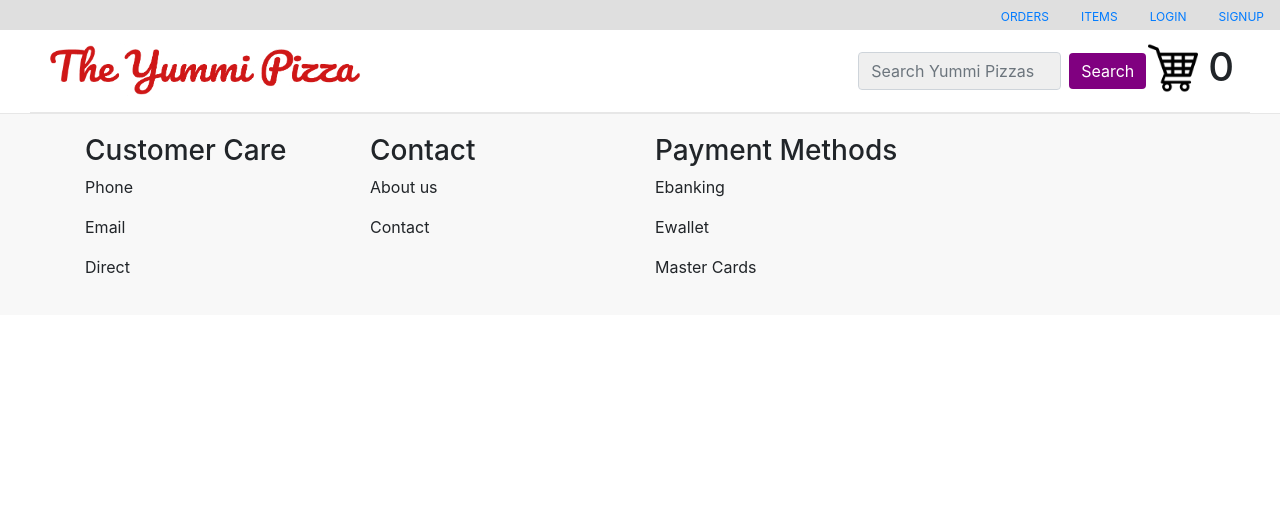
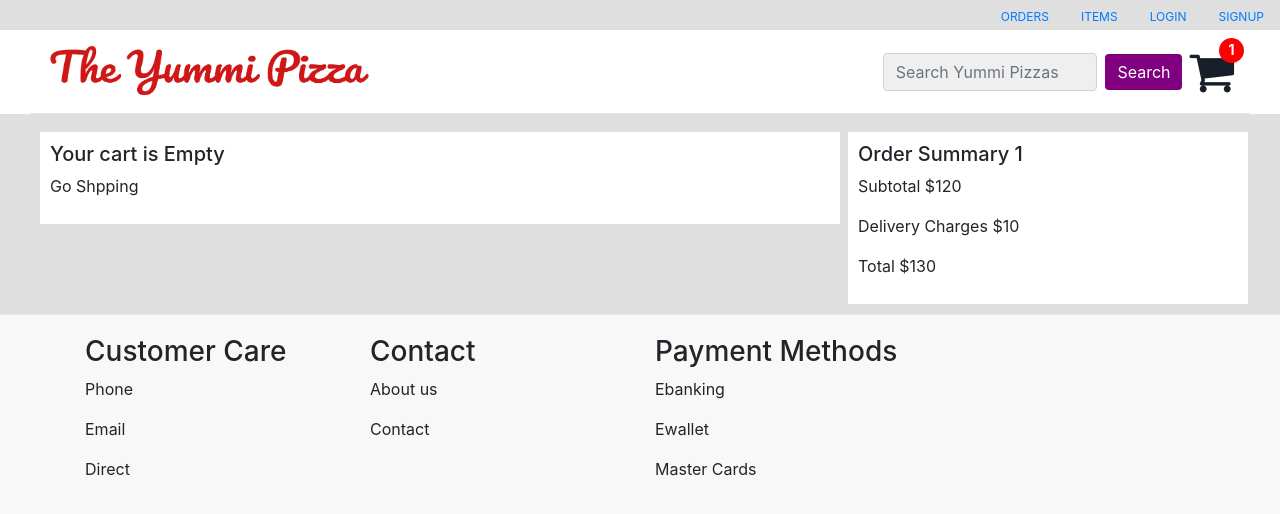
Before and after one commit to pabin/yummipizza_web, a React (Create React App) app: page /cart in a window 1280 px wide. Shown: the top 514 px of the page. Built offline with nearby package versions, Linux system fonts and the light colour scheme.

Commit message:
Created QuantityCalculator component,  CartAPIs, cart page
-> Created Quantity calculator component
   to increase and decrease item count
-> Created Cart page to list out all the
   items in cart
-> CreatedCart APIs and added shopping
   cart create API
-> Intalled font awesome library

```diff
--- a/package.json
+++ b/package.json
@@ -6,6 +6,7 @@
     "axios": "^0.19.2",
     "bootstrap": "^4.5.0",
     "cra-template": "1.0.3",
+    "font-awesome": "^4.7.0",
     "react": "^16.13.1",
     "react-bootstrap": "^1.0.1",
     "react-dom": "^16.13.1",
--- /dev/null
+++ b/src/components/QuantityCalculator.js
@@ -0,0 +1,29 @@
+import React from 'react';
+
+import {
+  Button,
+  ButtonGroup,
+} from 'react-bootstrap';
+
+
+
+const QuantityCalculator = (props) => {
+  const { quantity, onChange, onIncrease, onDecrease } = props
+
+  return (
+    <ButtonGroup className="mr-2" aria-label="First group" style={{"backgroundColor": "#EFEFEF"}}>
+      <Button variant="default" onClick={onDecrease}>-</Button>
+      <input
+        type="tel"
+        className="form-control"
+        id="quantity"
+        style={{"width": "50px", borderRadius: "0px"}}
+        value={quantity}
+        onChange={onChange}/>
+      <Button variant="default" onClick={onIncrease}>+</Button>
+    </ButtonGroup>
+  );
+}
+
+
+export default QuantityCalculator
--- a/src/index.js
+++ b/src/index.js
@@ -4,6 +4,7 @@ import {Provider} from 'react-redux';
 import {BrowserRouter} from 'react-router-dom';
 
 import 'bootstrap/dist/css/bootstrap.min.css';
+import 'font-awesome/css/font-awesome.min.css';
 
 import './index.css';
 
--- a/src/layout/Navbar.css
+++ b/src/layout/Navbar.css
@@ -12,14 +12,6 @@
   /* background-color: red; */
 }
 
-
-.cart {
-  display: flex;
-  /* flex: 1; */
-  /* justify-content: space-around; */
-  border-bottom-color: black;
-  /* padding: 10px 100px 10px 100px; */
-}
 
 .button {
   background-color: purple;
@@ -40,3 +32,32 @@
   /* margin-top: 30px; */
   border-bottom: 1px solid #E7E7E7;
 }
+
+
+.icon-wrapper{
+    position:relative;
+    float:left;
+}
+
+.badge{
+    background: red;
+    width: 25px;
+    height: 25px;
+    margin: 0;
+    border-radius: 100%;
+    position:absolute;
+    top:-10px;
+    right:-10px;
+    padding:5px;
+    color: white;
+    font-size: 14px;
+}
+
+
+.cart-link {
+  color: #17202A;
+}
+
+.cart-link:hover {
+   color: #566573;
+}
--- a/src/layout/Navbar.js
+++ b/src/layout/Navbar.js
@@ -61,16 +61,11 @@ class NavBar extends React.Component {
                 <Button className="button">Search</Button>
               </Form>
 
-              <div className="cart">
-                <img
-                  style={{"marginRight": "10px"}}
-                  src={cart}
-                  height="50"
-                  className="d-inline-block align-top"
-                  alt="React Bootstrap logo"
-                />
-
-              <h1>0</h1>
+              <div class="icon-wrapper">
+                  <Link to={'/cart'} className="cart-link">
+                    <i class="fa fa-shopping-cart fa-3x"></i>
+                    <span class="badge">1</span>
+                  </Link>
               </div>
 
             </Navbar.Collapse>
--- /dev/null
+++ b/src/pages/cart/Cart.css
@@ -0,0 +1,36 @@
+
+.cart-container {
+  background-color: #DFDFDF;
+  padding: 10px 10px;
+}
+
+.cart-row {
+  margin: 0px 30px 0px 30px;
+}
+
+.cart-item {
+  padding: 10px;
+  margin-right: 8px;
+  margin-top: 8px;
+  background-color: white;
+}
+
+.summary {
+  margin-top: 8px;
+  margin-left: 8px;
+  padding: 10px;
+  background-color: white;
+}
+
+.title {
+  color: #707B7C;
+}
+
+
+.delete-icon {
+  color: #D98880;
+}
+
+.delete-icon:hover {
+  color: #A93226;
+}
--- /dev/null
+++ b/src/pages/cart/Cart.js
@@ -0,0 +1,156 @@
+import React from 'react';
+import { connect } from 'react-redux';
+
+import {
+  Row,
+  Col,
+  Button,
+  Form,
+  Card,
+  Modal,
+} from 'react-bootstrap';
+
+import './Cart.css';
+import QuantityCalculator from '../../components/QuantityCalculator';
+
+
+class Cart extends React.Component {
+  constructor(props) {
+    super(props)
+
+    this.state = {
+      is_open: true,
+      quantity: 1,
+      showDeleteWarning: false,
+    }
+
+  }
+
+  handleDeleteWarningShow = () => {
+    this.setState({showDeleteWarning: true})
+  }
+
+  handleDeleteWarningClose = () => {
+    this.setState({showDeleteWarning: false})
+  }
+
+  render() {
+
+    const { itemList: {
+      itemListFetched,
+      itemList,
+    }} = this.props
+
+    const { quantity, showDeleteWarning } = this.state
+
+    let myItems = [];
+    if (itemListFetched) {
+        myItems.push(itemList.results[0])
+        myItems.push(itemList.results[1])
+        myItems.push(itemList.results[2])
+    }
+
+    return (
+      <div className="cart-container">
+        <Row className="cart-row">
+
+          <Col sm={8}>
+            <Row>
+              {
+                myItems.map((item, index) => (
+                  <Col sm={12} className="cart-item">
+                    <Row>
+                      <Col sm={2}>
+                        <img
+                          style={{marginRight: "10px", borderRadius: '5px'}}
+                          src={item.item_image}
+                          width="100%"
+                          height="auto"
+                          className="d-inline-block align-top"
+                          alt="React Bootstrap logo"
+                          />
+                      </Col>
+
+                      <Col sm={4}>
+                        <h5>{item.name}</h5>
+                        <p className="title">Size: Large</p>
+                      </Col>
+
+                      <Col sm={2}>
+                        <p className="title">Price</p>
+                        <h4 style={{color: 'orange'}}>$ {item.ls_price}</h4>
+                      </Col>
+
+                      <Col sm={2}>
+                        <p className="title">Quantity</p>
+                        <QuantityCalculator
+                          quantity={quantity}
+                          onChange={(event) => this.setState({quantity: event.target.value})}
+                          onIncrease={() => this.setState({quantity: quantity + 1})}
+                          onIncrease={() => this.setState(quantity > 9 ?{ quantity: 10} : {quantity: quantity + 1})}
+                          onDecrease={() => this.setState(quantity > 1 ? { quantity: quantity - 1} : {quantity: 1})}
+                          />
+                      </Col>
+
+                      <Col sm={2} className="d-flex align-items-center justify-content-center">
+                        <i onClick={this.handleDeleteWarningShow} class="fa fa-trash fa-2x delete-icon"></i>
+                      </Col>
+
+                    </Row>
+                  </Col>
+                ))
+              }
+
+              {
+                myItems.length === 0 ?
+                <Col sm={12} className="cart-item">
+                  <h5>Your cart is Empty</h5>
+                  <p>
+                    Go Shpping
+                  </p>
+                </Col>
+                : null
+              }
+
+            </Row>
+          </Col>
+
+          <Col sm={4}>
+            <Row>
+
+              <Col sm={12} className="summary">
+                <h5>Order Summary 1</h5>
+                <p>Subtotal    $120</p>
+                <p>Delivery Charges    $10</p>
+                <p>Total    $130</p>
+              </Col>
+            </Row>
+          </Col>
+        </Row>
+
+        <Modal show={showDeleteWarning} onHide={this.handleDeleteWarningClose}>
+          <Modal.Header closeButton>
+            <Modal.Title>Confirm Item Remove</Modal.Title>
+          </Modal.Header>
+          <Modal.Body>Woohoo, you're reading removing this item!</Modal.Body>
+          <Modal.Footer>
+            <Button variant="secondary" onClick={this.handleDeleteWarningClose}>
+              Close
+            </Button>
+            <Button variant="danger" onClick={this.handleDeleteWarningClose}>
+              Remove
+            </Button>
+          </Modal.Footer>
+        </Modal>
+
+
+      </div>
+    );
+  }
+}
+
+const mapStateToProps  = state => ({
+  itemList: state.itemList
+})
+
+export default connect(mapStateToProps)(Cart)
--- /dev/null
+++ b/src/pages/itemDetail/ItemDetail.css
@@ -0,0 +1,5 @@
+
+
+.title {
+  color: #707B7C;
+}
--- a/src/routes/Routes.js
+++ b/src/routes/Routes.js
@@ -4,6 +4,7 @@ import React from 'react';
 import Home from '../pages/home/Home';
 import ItemDetail from '../pages/itemDetail/ItemDetail';
 import UserOrders from '../pages/userOrders/UserOrders';
+import Cart from '../pages/cart/Cart';
 
 // Authentication Pages
 import Login from '../pages/authentication/Login';
@@ -14,6 +15,7 @@ const routesList = [
     { path: '/', exact: true, name: 'Home', component: Home },
     { path: '/items', exact: true, name: 'Items', component: ItemDetail },
     { path: '/orders', exact: true, name: 'Orders', component: UserOrders },
+    { path: '/cart', exact: true, name: 'Cart', component: Cart },
 
     { path: '/login', exact: true, name: 'Orders', component: Login },
     { path: '/signup', exact: true, name: 'Orders', component: Signup },
```
Also changed, not shown: src/api/CartAPIs.js (added, +35 -0 lines), src/pages/itemDetail/ItemDetail.js (+74 -37 lines), 1 other file (tests, documents, lock files or other folders).
